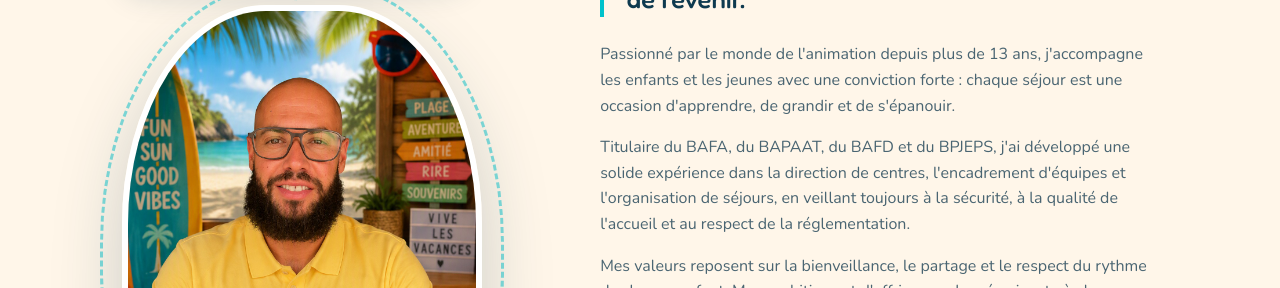
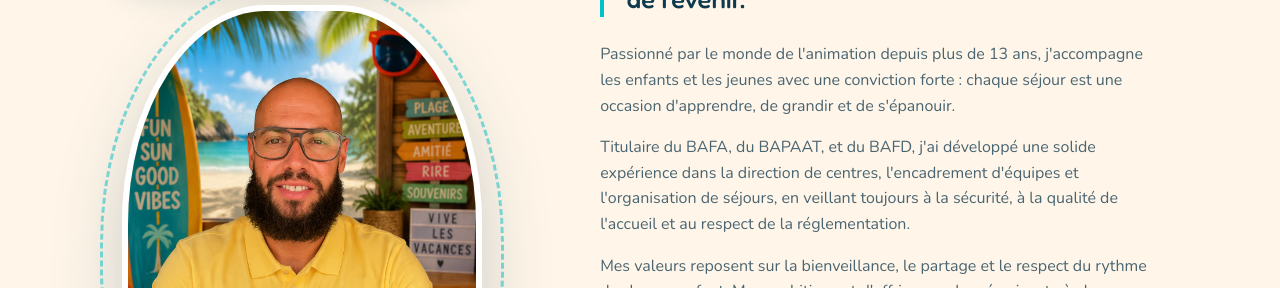
Before and after one commit to Chrstn67/horizons-loisirs, a React (Vite) app: page / in a window 1280 px wide. Shown: the part 1320-1608 px from the top of the page. Built offline with nearby package versions, Linux system fonts and the light colour scheme.

Commit message:
MAJ visuelle

```diff
--- a/src/data/team.js
+++ b/src/data/team.js
@@ -8,7 +8,7 @@ export const director = {
     "Un séjour réussi, c'est un enfant qui rentre grandi, avec des étoiles plein les yeux et l'envie de revenir.",
   bio: [
     "Passionné par le monde de l'animation depuis plus de 13 ans, j'accompagne les enfants et les jeunes avec une conviction forte : chaque séjour est une occasion d'apprendre, de grandir et de s'épanouir.",
-    "Titulaire du BAFA, du BAPAAT, du BAFD et du BPJEPS, j'ai développé une solide expérience dans la direction de centres, l'encadrement d'équipes et l'organisation de séjours, en veillant toujours à la sécurité, à la qualité de l'accueil et au respect de la réglementation.",
+    "Titulaire du BAFA, du BAPAAT, et du BAFD, j'ai développé une solide expérience dans la direction de centres, l'encadrement d'équipes et l'organisation de séjours, en veillant toujours à la sécurité, à la qualité de l'accueil et au respect de la réglementation.",
     "Mes valeurs reposent sur la bienveillance, le partage et le respect du rythme de chaque enfant. Mon ambition est d'offrir un cadre sécurisant où chacun peut gagner en autonomie, en confiance et repartir avec des souvenirs inoubliables.",
     "Je suis convaincu que l'animation est un véritable outil d'éducation populaire, permettant de transmettre des valeurs de citoyenneté, de respect, de solidarité et de vivre-ensemble. C'est avec enthousiasme, professionnalisme et engagement que je continue à construire des projets éducatifs ambitieux, au service des enfants, des familles et des équipes que j'accompagne.",
   ],
```
